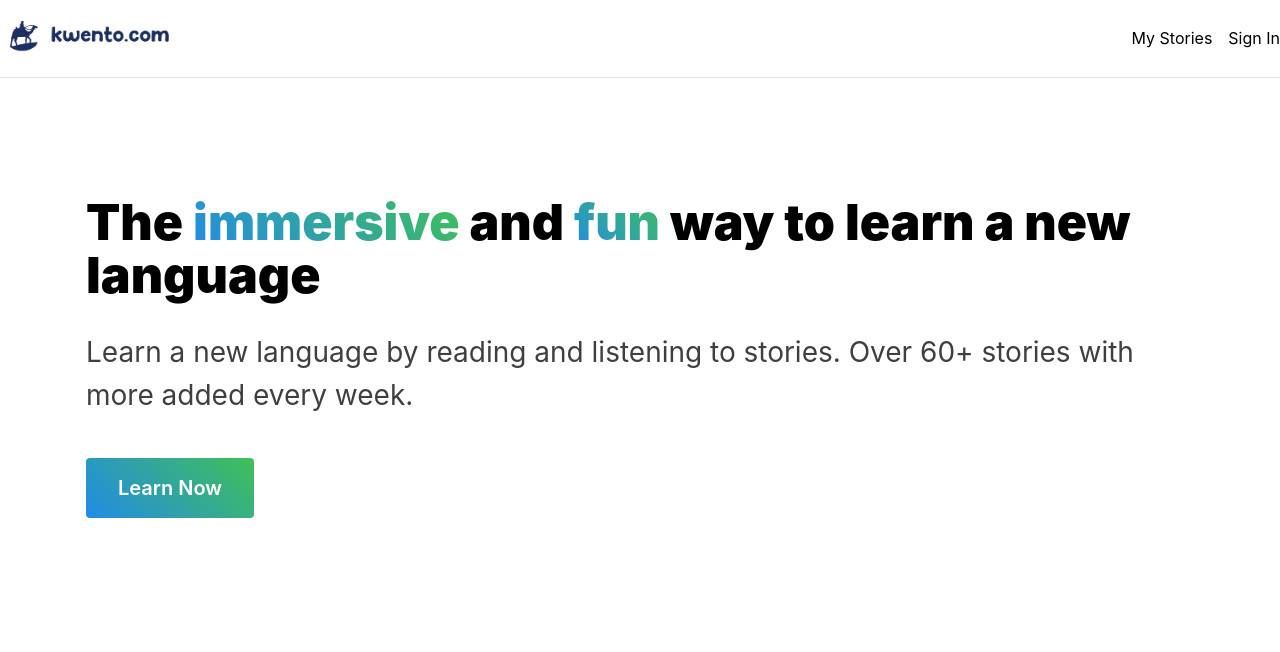
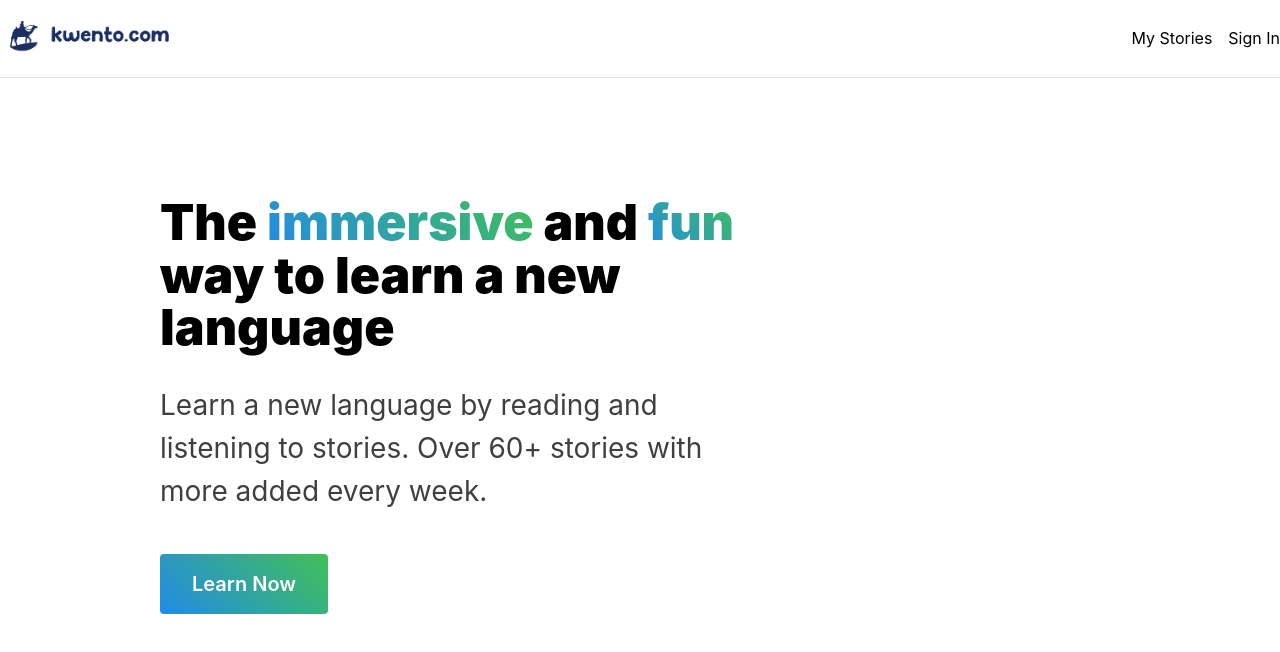
Before and after one commit to sciffany/kwento, a Next.js app: page / in a window 1280 px wide. Shown: the top 652 px of the page. Built offline with nearby package versions, Linux system fonts and the light colour scheme; no server answers.

Commit message:
Fix title page

```diff
--- a/app/Home.module.css
+++ b/app/Home.module.css
@@ -5,6 +5,10 @@
   background-image: linear-gradient(250deg, rgba(130, 201, 30, 0) 0%, grey, 70%);
   padding-top: calc(var(--mantine-spacing-xl) * 3);
   padding-bottom: calc(var(--mantine-spacing-xl) * 3);
+  @media (min-width: 768px) {
+    padding-left: 10%;
+    width: 60%;
+  }
 }
 
 .inner {
```
